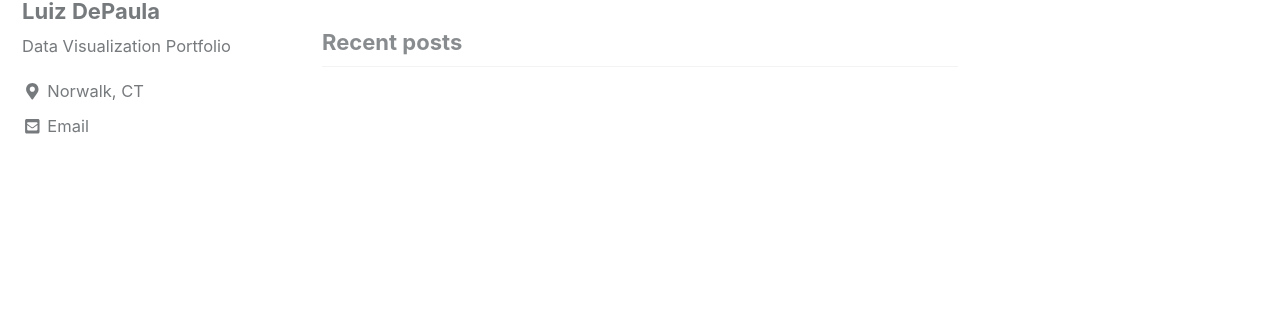
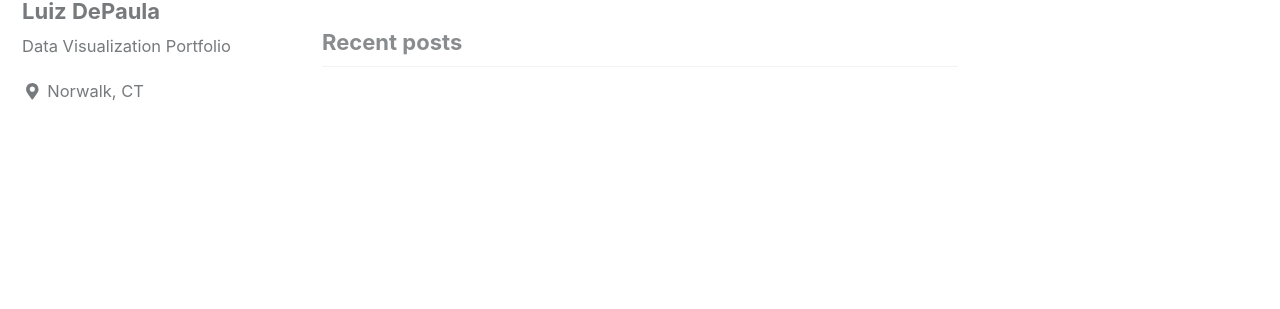
Before and after one commit to luizcdepaula/luizcdepaula.github.io, a Jekyll site: the page built from index.html, in a window 1280 px wide. Shown: the part 113-422 px from the top of the page. Built offline with Jekyll 4.4.1, drawn with Linux system fonts in a browser that asks for light colours; cached includes are drawn as plain includes; nearby versions of some CDN libraries; the list of posts is cut into pages by our own code.

Commit message:
new github site

```diff
--- a/_config.yml
+++ b/_config.yml
@@ -110,7 +110,7 @@ author:
   avatar           : # path of avatar image, e.g. "/assets/images/bio-photo.jpg"
   bio              : "Data Visualization Portfolio"
   location         : "Norwalk, CT"
-  email            : "depaulasap@gmail.com"
+  email            : # "depaulasap@gmail.com"
   links:
     - label: "Email"
       icon: "fas fa-fw fa-envelope-square"
```
